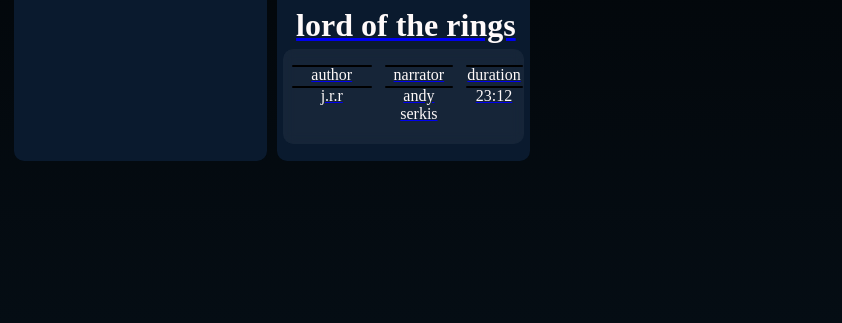
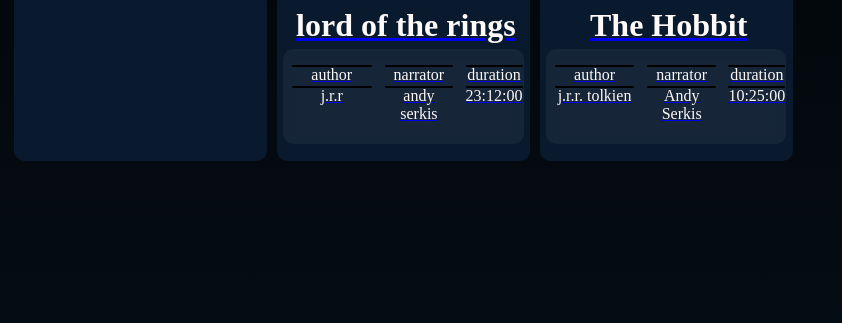
Before and after one commit to errornotjoin/audiobook_local, a PHP site: page /main.php in a window 1280 px wide. Shown: the part 477-800 px from the top of the page, without its empty margins (0-842 px from the left). Run offline with PHP 8.4, Linux system fonts and the light colour scheme.

Commit message:
Refactor CSS for main layout; update audiobook JSON to include new title and duration format; modify input type for duration in audiobook form; add save history button in book view; enhance save point functionality with additional data

```diff
--- a/Css/home.css
+++ b/Css/home.css
@@ -50,7 +50,8 @@ main
     position: relative;
     top: 10px;
     height: 100%;
-    width: 100%;
+    width: 90%;
+    border-radius: 10px;
 
 
 }
--- a/JSON/Master_Redcon.json
+++ b/JSON/Master_Redcon.json
@@ -4,10 +4,19 @@
         "title": "lord of the rings ",
         "author": "j.r.r",
         "narrator": "andy serkis",
-        "duration": "23:12",
+        "duration": "23:12:00",
         "cover": "images\/lord_of_the_rings__6a89c5d69577f_cover.jpg",
         "book_link_page": "book.php?ID=6a89c5d69577f",
         "audio_book_link": "audiobook\/lord_of_the_rings__6a89c5d69577f_audiobook.opus"
-
+    },
+    {
+        "ID": "The Hobbit_6a97083aa393a",
+        "title": "The Hobbit",
+        "author": "j.r.r. tolkien",
+        "narrator": "Andy Serkis",
+        "duration": "10:25:00",
+        "cover": "images\/The_Hobbit_6a97083aa393a_cover.jpg",
+        "book_link_page": "book.php?ID=6a97083aa393a",
+        "audio_book_link": "audiobook\/The_Hobbit_6a97083aa393a_audiobook.mp3"
     }
 ]
--- a/add_the_audio_book.php
+++ b/add_the_audio_book.php
@@ -35,7 +35,7 @@
                 <input type="text" name="author" placeholder="Enter the author of the audiobook" required>
                 <input type="text" name="narrator" placeholder="Enter the narrator of the audiobook" required>
                 <input type="date" name="release_date" placeholder="Enter the release date of the audiobook" required>
-                <input type="time" name="duration" required>
+                <input type="text" name="duration" pattern='[0-5][0-9]:[0-5][0-9]:[0-5][0-9]' required>
             </div>
             <div>
                 <textarea name="description" placeholder="Enter the description of the audiobook" required></textarea>
--- a/javascript/Save_point.js
+++ b/javascript/Save_point.js
@@ -16,7 +16,12 @@ function save_point(type)
         method: "POST",
         headers: { "content-type": "application/json" },
         body: JSON.stringify({
+            //this is where the audio time (in seconds)
             "current_time": current_time,
+            //name of the chapter,
+            //start time,
+            //length of the chapter
+            //the type of action that was done
             "current_chapter": current_chapter,
             "current_chapter_name": current_chapter_name,
             "current_chapter_start_time": current_chapter_start_time,
```
Also changed, not shown: book.php (+1 -9 lines).
